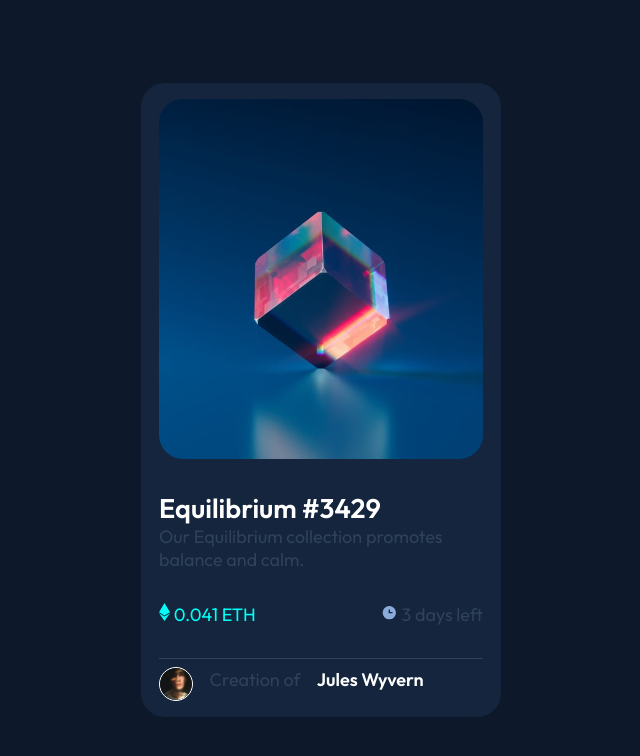
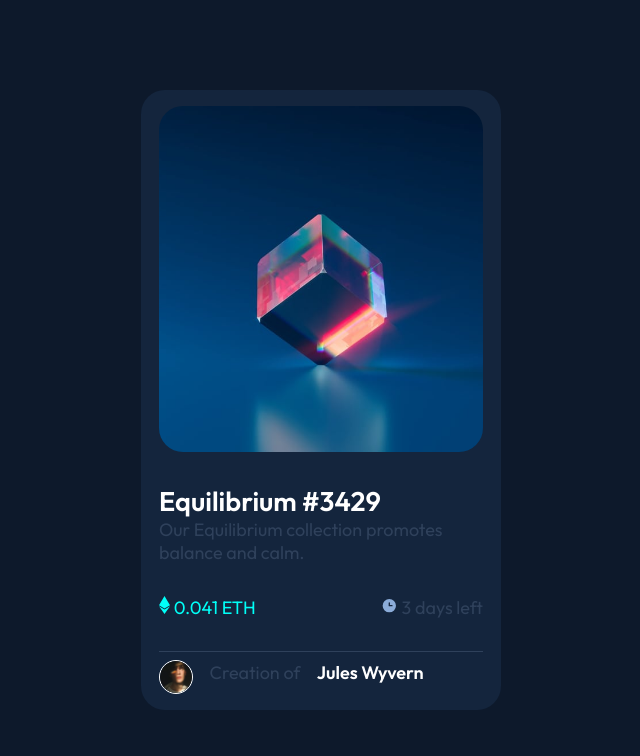
Before and after one commit to MisterCcobD/nft-preview-card, a plain HTML site: page index.html in a window 1280 px wide. Shown: the whole page, without its empty margins (319-959 px from the left). Drawn offline with Linux system fonts and the light colour scheme; a web font is replaced by a local one.

Commit message:
#crypto max-height 620px

```diff
--- a/style.css
+++ b/style.css
@@ -27,6 +27,7 @@ main{
 }
 #crypto{
     max-width: 360px;
+    max-height: 620px;
     background-color: var(--VerydarkbluecardBG);
     display: flex;
     flex-direction: column;
```
